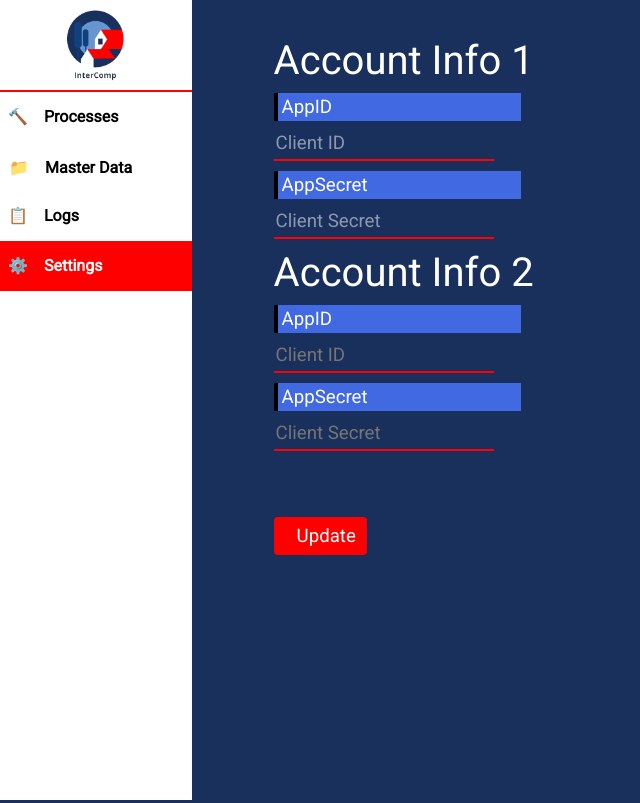
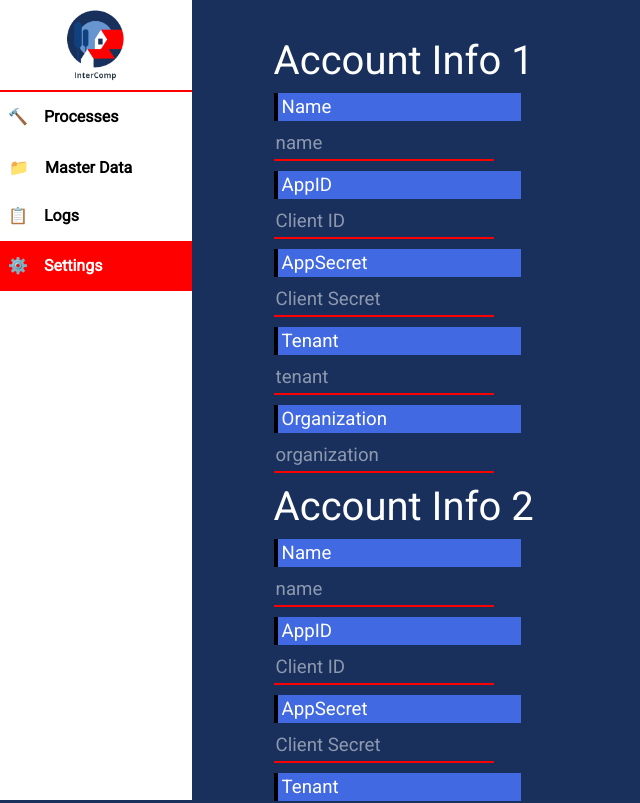
Before and after one commit to TomasNovo/FEUP-SINF, a React (Create React App) app in the folder frontend/: page /settings in a window 1280 px wide. Shown: the top 803 px of the page, without its empty margins (0-640 px from the left). Built offline with nearby package versions, Linux system fonts and the light colour scheme; no server answers; some icons are missing.

Commit message:
fiz: Seetings view

```diff
--- a/frontend/src/components/Settings/Settings.css
+++ b/frontend/src/components/Settings/Settings.css
@@ -34,7 +34,17 @@
     font-size: 18pt;
 }
 
-input[type=text]#grant::placeholder, input[type=text]#clientId::placeholder, input[type=password]#clientSecret::placeholder
+input[type=text]#grant::placeholder,
+input[type=text]#clientId0::placeholder,
+input[type=password]#clientSecret0::placeholder,
+input[type=text]#clientId1::placeholder,
+input[type=password]#clientSecret1::placeholder,
+input[type=text]#tenant0::placeholder,
+input[type=text]#organization0::placeholder,
+input[type=text]#name0::placeholder,
+input[type=text]#tenant1::placeholder,
+input[type=text]#organization1::placeholder,
+input[type=text]#name1::placeholder
 {
     color: white;
     opacity: 0.5;
@@ -60,8 +70,11 @@ input[type=text]#grant::placeholder, input[type=text]#clientId::placeholder, inp
     border-color: black;
 }
 
-input[type=text]#clientId , input[type=password]#clientSecret,
- input[type=text]#clientId1, input[type=password]#clientSecret1
+input[type=text]#clientId0 , input[type=password]#clientSecret0,
+input[type=text]#clientId1, input[type=password]#clientSecret1,
+input[type=text]#tenant0, input[type=text]#organization0,
+input[type=text]#name0, input[type=text]#tenant1,
+input[type=text]#organization1, input[type=text]#name1
 {
     display: block;
     color: white;
--- a/frontend/src/components/Settings/Settings.js
+++ b/frontend/src/components/Settings/Settings.js
@@ -12,17 +12,29 @@ class Settings extends React.Component
                 <div id="settings-wrapper">
                     <div id="accountInfo1">
                         <h1>Account Info 1</h1>
+                        <label className="appidLabel">Name</label>
+                        <input id="name0" type="text" placeholder="name"/>
                         <label className="appidLabel">AppID</label>
-                        <input id="clientId" type="text" placeholder="Client ID"/>
+                        <input id="clientId0" type="text" placeholder="Client ID"/>
                         <label className="appsecLabel">AppSecret</label>
-                        <input id="clientSecret" type="password" placeholder="Client Secret"/>
+                        <input id="clientSecret0" type="password" placeholder="Client Secret"/>
+                        <label className="appidLabel">Tenant</label>
+                        <input id="tenant0" type="text" placeholder="tenant"/>
+                        <label className="appidLabel">Organization</label>
+                        <input id="organization0" type="text" placeholder="organization"/>
                     </div>
                     <div id="accountInfo2">
                         <h1>Account Info 2</h1>
+                        <label className="appidLabel">Name</label>
+                        <input id="name1" type="text" placeholder="name"/>
                         <label className="appidLabel">AppID</label>
                         <input id="clientId1" type="text" placeholder="Client ID"/>
                         <label className="appsecLabel">AppSecret</label>
                         <input id="clientSecret1" type="password" placeholder="Client Secret"/>
+                        <label className="appidLabel">Tenant</label>
+                        <input id="tenant1" type="text" placeholder="tenant"/>
+                        <label className="appidLabel">Organization</label>
+                        <input id="organization1" type="text" placeholder="organization"/>
                     </div>
                     <div className="break"></div>
                     <Button type="submit" id="update" variant="danger">
@@ -33,28 +45,25 @@ class Settings extends React.Component
         );
     }
 
-    accountInfo1(){
-        axios.get('http://localhost:7000/api/company/0')
+    accountInfo(){
+        axios.get('http://localhost:7000/api/company')
         .then((response) => {
-            let appId = response.data[0].appId;
-            let clientSecret = response.data[0].appSecret;
 
-            document.getElementById('clientId').value=appId;
-            document.getElementById('clientSecret').value=clientSecret;
-        })
-        .catch((error) =>{
-            console.log('Error', error.message);
-        })
-    }
+            for(let i = 0; i<2; i++){
+                let appId = response.data[i].appId;
+                let clientSecret = response.data[i].appSecret;
+                let name = response.data[i].name;
+                let tenant = response.data[i].tenant;
+                let organization = response.data[i].organization;
 
-    accountInfo2(){
-        axios.get('http://localhost:7000/api/company/1')
-        .then((response) => {
-            let appId = response.data[0].appId;
-            let clientSecret = response.data[0].appSecret;
+                document.getElementById('clientId'+i).value=appId;
+                document.getElementById('clientSecret'+i).value=clientSecret;
+                document.getElementById('name'+i).value=name;
+                document.getElementById('tenant'+i).value=tenant;
+                document.getElementById('organization'+i).value=organization;
 
-            document.getElementById('clientId1').value=appId;
-            document.getElementById('clientSecret1').value=clientSecret;
+            }
+
         })
         .catch((error) =>{
             console.log('Error', error.message);
@@ -64,8 +73,7 @@ class Settings extends React.Component
     componentDidMount()
     {
         document.title = "Settings";
-        this.accountInfo1();
-        this.accountInfo2();
+        this.accountInfo();
     }
 };
 
```
Also changed, not shown: 1 other file (tests, documents, lock files or other folders).
